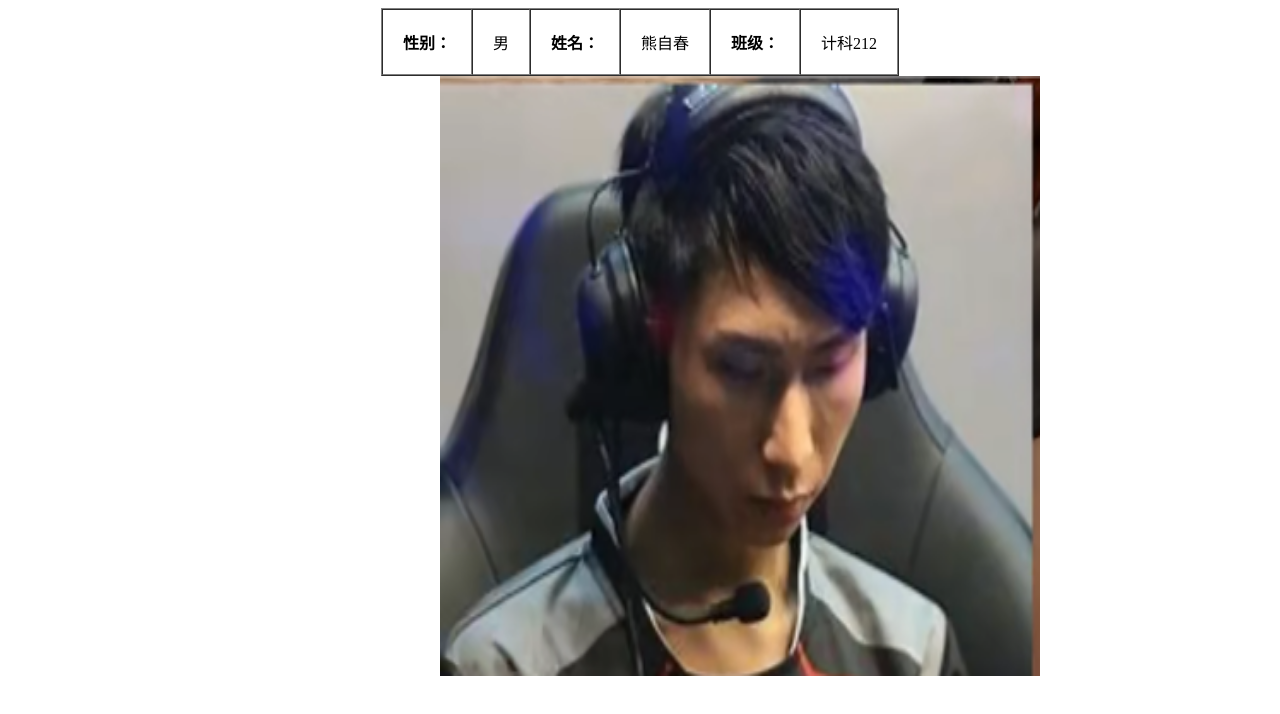
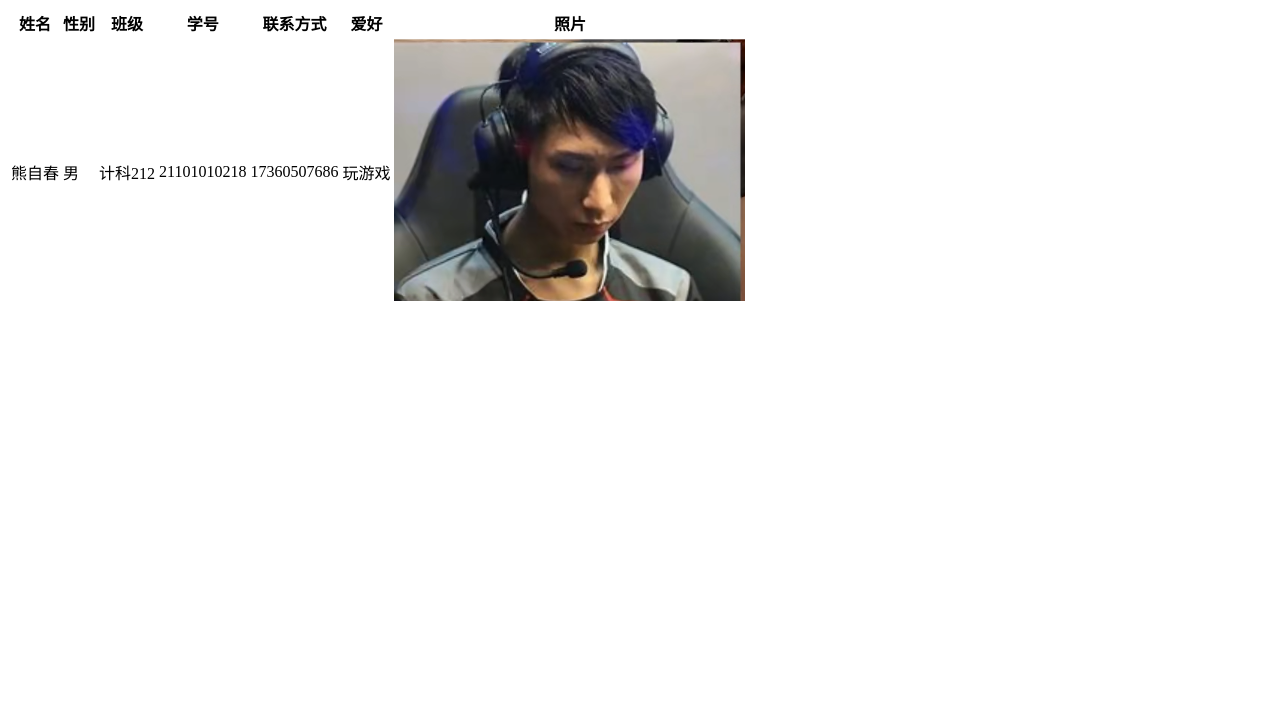
Before and after one commit to xzc652/XZC652.github.io, a plain HTML site: page index.html in a window 1280 px wide. Drawn offline with Linux system fonts and the light colour scheme.

Commit message:
Update index.html

```diff
--- a/index.html
+++ b/index.html
@@ -1,44 +1,35 @@
 <!DOCTYPE html>
-<html lang="en">
-
+<html lang="zh-CN">
 <head>
     <meta charset="UTF-8">
     <meta name="viewport" content="width=device-width, initial-scale=1.0">
-    <title>Document</title>
-    <style>
-        .box{
-            margin: auto;
-        }
-        .one {
-            margin-top: 10px;
-            width: 400px;
-            height: 400px;
-            margin: auto;
-        }
+    <title>表格示例</title>
+</head>
+<body>
+    <table>
+        <thead>
+            <tr>
+                <th> 姓名  </th>
+                <th> 性别  </th>
+                <th> 班级 </th>
+                <th> 学号 </th>
+                <th> 联系方式 </th>
+                <th> 爱好 </th>
+                <th> 照片 </th>
+            </tr>
+        </thead>
+        <tbody>
+            <tr>
+                <td> 熊自春 </td>
+                <td> 男 </td>
+                <td> 计科212 </td>
+                <td> 21101010218 </td>
+                <td> 17360507686 </td>
+                <td>玩游戏</td>
+                <td><img src="menglei.png" alt="头像1"></td>
+            </tr>
 
-        .one img {
-            height: 600px;
-            width: 600px;
-        }
-    </style>
-</head>
-
-<body>
-  <div class="box">  <div>
-    <table border="1" cellpadding="20" cellspacing="0" align="center">
-        <th>性别：</th>
-        <td>男</td>
-        <th>姓名：</th>
-        <td>熊自春</td>
-        <th>班级：</th>
-        <td>计科212</td>
+        </tbody>
     </table>
-</div>
-<div class="one" >
-    <img src="menglei.png">
-</div>
-</div>
-
 </body>
-
 </html>
```
